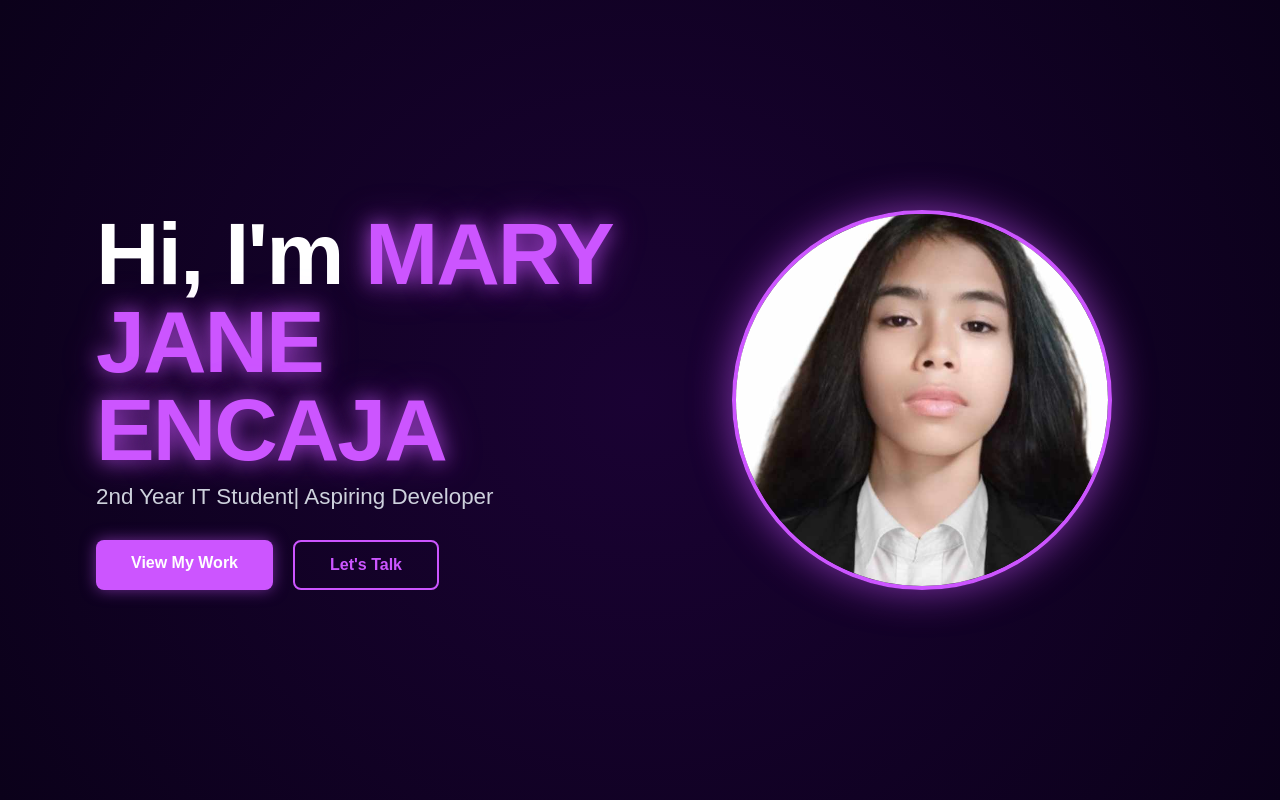
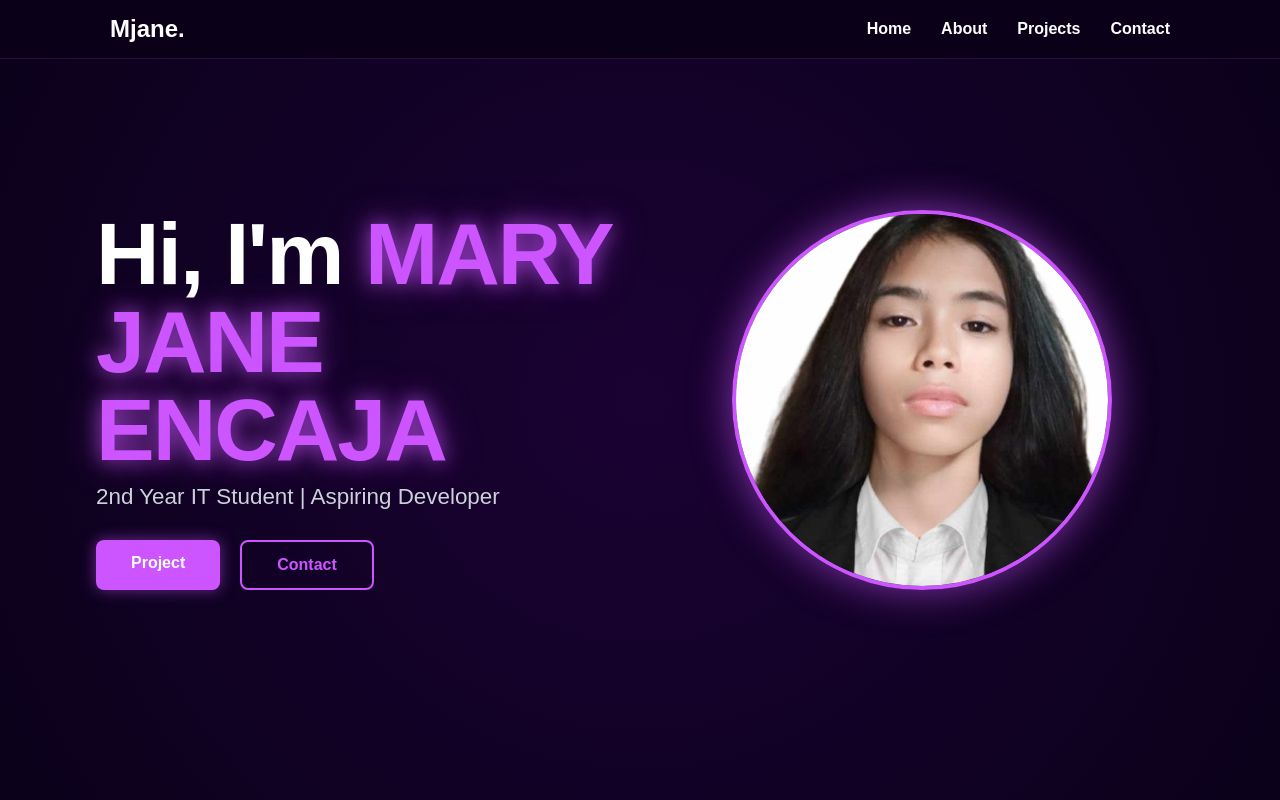
Before and after one commit to mjanezzn/my-first-repo, a plain HTML site: page index.html in a window 1280 px wide. Drawn offline with Linux system fonts and the light colour scheme.

Commit message:
Navigation

```diff
--- a/index.html
+++ b/index.html
@@ -7,14 +7,26 @@
     <link rel="stylesheet" href="style.css">
 </head>
 <body>
+    <nav class="navbar">
+        <div class="nav-container">
+            <a href="#" class="logo">Mjane<span>.</span></a>
+            <ul class="nav-links">
+                <li><a href="#hero">Home</a></li>
+                <li><a href="#about">About</a></li>
+                <li><a href="#projects">Projects</a></li>
+                <li><a href="#contact">Contact</a></li>
+            </ul>
+        </div>
+    </nav>
+
     <section class="hero">
     <div class="hero-container">
         <div class="hero-content">
             <h1>Hi, I'm <span class="highlight">MARY JANE ENCAJA</span></h1>
-            <p class="tagline">2nd Year IT Student| Aspiring Developer</p>
+            <p class="tagline">2nd Year IT Student | Aspiring Developer</p>
             <div class="hero-buttons">
-                <a href="#projects" class="btn primary">View My Work</a>
-                <a href="#contact" class="btn secondary">Let's Talk</a>
+                <a href="#projects" class="btn primary">Project</a>
+                <a href="#contact" class="btn secondary">Contact</a>
             </div>
         </div>
         <div class="hero-image">
--- a/style.css
+++ b/style.css
@@ -4,6 +4,51 @@
     padding: 0;
     box-sizing: border-box;
     font-family: 'Poppins', sans-serif; /* A clean, modern font */
+}
+.navbar {
+    position: fixed;
+    top: 0;
+    width: 100%;
+    background: rgba(10, 1, 24, 0.9);
+    backdrop-filter: blur(10px);
+    z-index: 1000;
+    padding: 15px 0;
+    border-bottom: 1px solid rgba(157, 78, 221, 0.2);
+}
+
+.nav-container {
+    max-width: 1100px;
+    margin: 0 auto;
+    display: flex;
+    justify-content: space-between;
+    align-items: center;
+    padding: 0 20px;
+}
+
+.logo {
+    font-size: 1.5rem;
+    font-weight: 800;
+    text-decoration: none;
+    color: var(--text-main);
+}
+
+.logo span { color: var(--primary-purple); }
+
+.nav-links {
+    list-style: none;
+    display: flex;
+    gap: 30px;
+}
+
+.nav-links a {
+    text-decoration: none;
+    color: var(--text-dim);
+    font-weight: 600;
+    transition: 0.3s;
+}
+
+.nav-links a:hover {
+    color: var(--primary-purple);
 }
 
 body {
```
